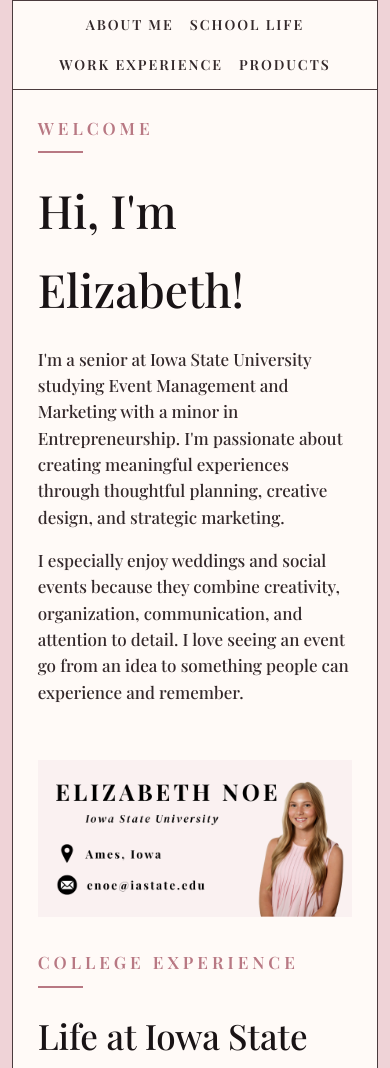
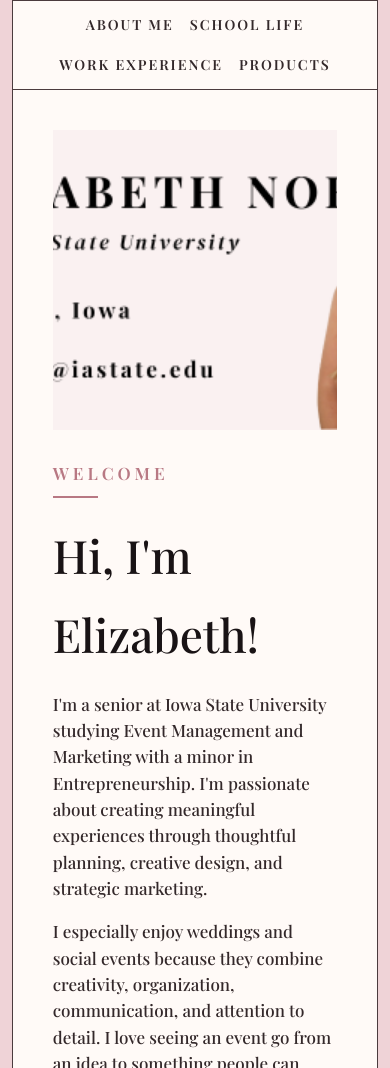
Before and after one commit to lizzienoe/mkt3620, a plain HTML site: page index.html in a window 390 px wide. Shown: the part 279-1347 px from the top of the page. Drawn offline with nearby package versions, Linux system fonts and the light colour scheme; a web font is replaced by a local one.

Commit message:
Restructure layout: remove left sidebar, expand main content to 80%, move cover photo to top

```diff
--- a/index.html
+++ b/index.html
@@ -67,6 +67,18 @@
       <main class="main-content">
 
 
+        <!-- COVER IMAGE -->
+
+        <div class="cover-image">
+
+          <img
+            src="cover-photo.png"
+            alt="Elizabeth Noe portfolio cover"
+          >
+
+        </div>
+
+
         <!-- ABOUT ME -->
 
         <section id="about" class="content-section">
@@ -96,18 +108,6 @@
           </p>
 
         </section>
-
-
-        <!-- COVER IMAGE -->
-
-        <div class="cover-image">
-
-          <img
-            src="cover-photo.png"
-            alt="Elizabeth Noe portfolio cover"
-          >
-
-        </div>
 
 
         <!-- SCHOOL LIFE -->
--- a/style.css
+++ b/style.css
@@ -232,14 +232,14 @@ body {
 
 
 /* =====================================
-   THREE COLUMN LAYOUT
+   TWO COLUMN LAYOUT
 ===================================== */
 
 .content-grid {
 
   display: grid;
 
-  grid-template-columns: 21% 58% 21%;
+  grid-template-columns: 80% 20%;
 
   align-items: stretch;
 
@@ -375,7 +375,7 @@ body {
 
 .main-content {
 
-  padding: 25px;
+  padding: 40px;
 
   background-color: var(--cream);
 
@@ -388,9 +388,11 @@ body {
 
   width: 100%;
 
-  margin-bottom: 32px;
+  margin-bottom: 50px;
 
   overflow: hidden;
+
+  height: 400px;
 
 }
 
@@ -401,7 +403,9 @@ body {
 
   width: 100%;
 
-  height: auto;
+  height: 100%;
+
+  object-fit: cover;
 
 }
 
@@ -655,13 +659,11 @@ footer {
 
   .content-grid {
 
-    grid-template-columns: 25% 75%;
+    grid-template-columns: 1fr;
 
   }
 
   .right-sidebar {
-
-    grid-column: 1 / -1;
 
     border-left: none;
 
@@ -763,6 +765,11 @@ footer {
 
     justify-content: center;
 
+  }
+
+  .cover-image {
+    height: 300px;
+    margin-bottom: 30px;
   }
 
 }
```
